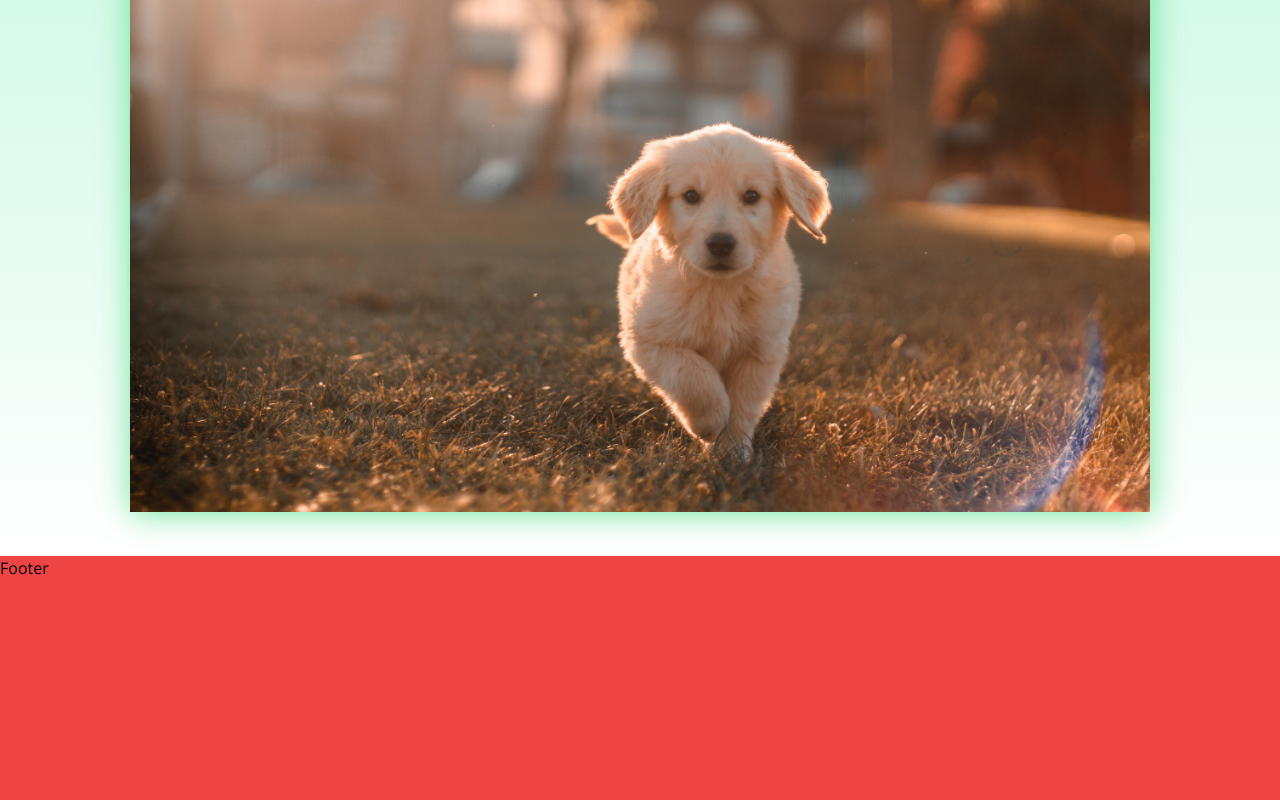
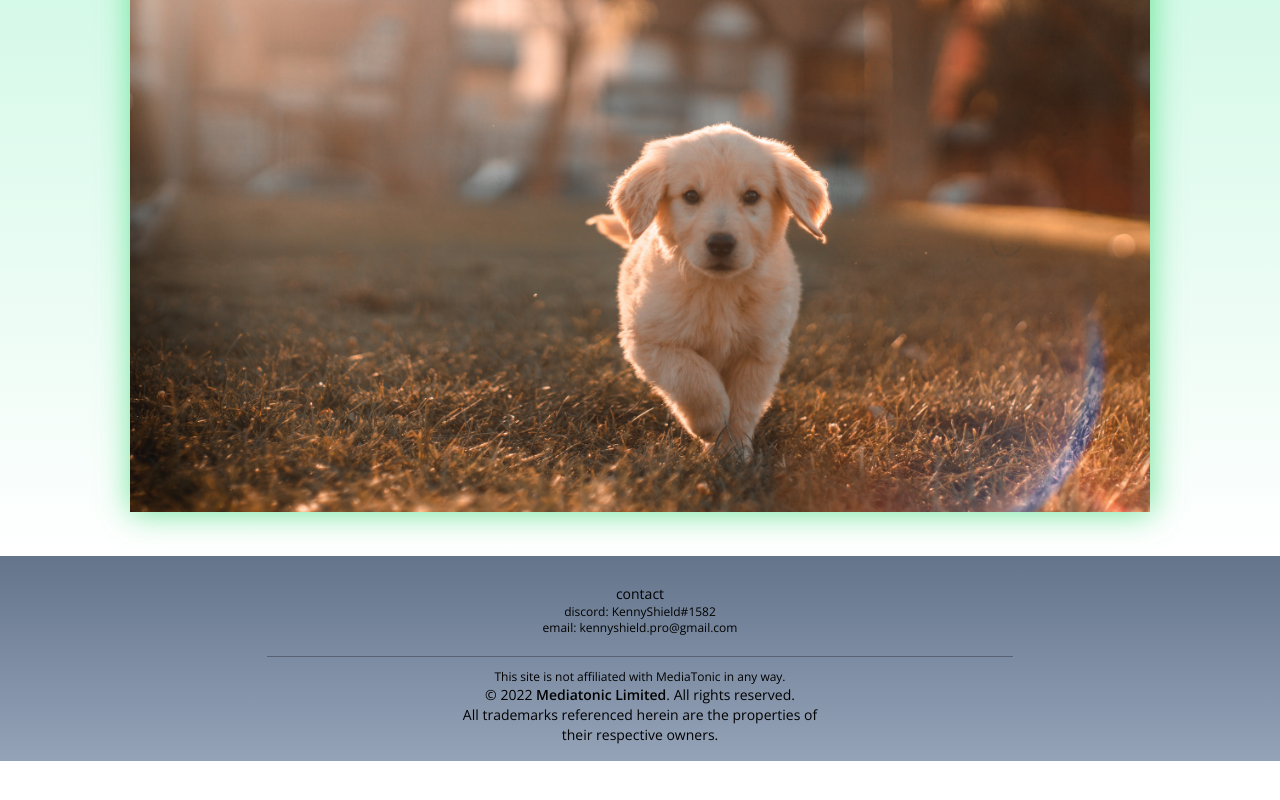
Before and after one commit to Antoine2a/fallguys-tools, a React (Vite) app: page /#/ in a window 1280 px wide. Shown: the part 612-1412 px from the top of the page. After the commit the page ends 1373 px from the top, so only its background shows below. Built offline with nearby package versions, Linux system fonts and the light colour scheme.

Commit message:
feat: first implementation of footer, ugly but do the job

```diff
--- a/package.json
+++ b/package.json
@@ -15,6 +15,7 @@
     "dependencies": {
         "react": "^18.2.0",
         "react-dom": "^18.2.0",
+        "react-icons": "^4.6.0",
         "react-router-dom": "^6.4.3"
     },
     "devDependencies": {
--- a/src/components/Footer.tsx
+++ b/src/components/Footer.tsx
@@ -1,7 +1,69 @@
 import React from 'react';
+import { Link } from 'react-router-dom';
+import { footerData } from '../data';
 
 function Footer() {
-    return <div className="bg-red-500 h-64 flex-none">Footer</div>;
+    const { titles, links, socialLinks } = footerData;
+
+    return (
+        <div className="h-fit-content flex-none">
+            <footer className="bg-gradient-to-b from-slate-500 to-slate-400 pt-7 pb-4">
+                {/* //TODO: just display contact grid of logos, lot of refactor code to do but let's do it later, footer is not important */}
+
+                <p className="flex justify-center text-sm">contact</p>
+                <p className="flex justify-center text-xs">discord: KennyShield#1582</p>
+                <p className="flex justify-center text-xs">email: kennyshield.pro@gmail.com</p>
+                {/* <div className="grid items-center grid-cols-3 justify-items-center">
+                    {titles?.map((val) => (
+                        <div key={val.id} className="grid items-center justify-items-center mb-2">
+                            <h1 className="text-xl lg:text-base uppercase font-semibold">{val.title}</h1>
+                        </div>
+                    ))}
+                    {links?.map((list) => (
+                        <ul key={list.id} className="grid items-center justify-items-center gap-1">
+                            {list?.content.map((val) => {
+                                const Icon = val?.icon;
+
+                                return Icon ? (
+                                    <div key={val.id} className="flex gap-2 ">
+                                        <Icon className="w-5 h-5" />
+                                        <li className="font-mono text-sm sm:text-xs">{val.link}</li>
+                                    </div>
+                                ) : (
+                                    <div key={val.id}>
+                                        <li className="font-mono text-sm sm:text-xs">{val.link}</li>
+                                    </div>
+                                );
+                            })}
+                        </ul>
+                    ))}
+                </div> */}
+                <div className="w-7/12 lg:w-[95vw] m-auto mt-3">
+                    <div className="h-[0.1vh] bg-black/30 mt-5 mb-3 md:my-3" />
+                    <div className="grid grid-cols-4 md:grid-cols-1 gap-4 text-center">
+                        <div />
+                        <div className="col-span-2 md:col-span-1 md:order-last">
+                            <p className="text-xs md:text-center">This site is not affiliated with MediaTonic in any way.</p>
+                            <div className="md:hide" />
+                            <p className="text-sm md:text-center">
+                                © {new Date().getFullYear()}
+                                <span className="font-semibold"> Mediatonic Limited</span>. All rights reserved.
+                            </p>
+                            <p className="text-sm md:text-center">All trademarks referenced herein are the properties of their respective owners. </p>
+                        </div>
+                        {/* <div className="self-center place-self-center md:col-start-1 md:pb-0">
+                            <div className="flex items-center gap-3">
+                                {socialLinks?.map((val, idx) => {
+                                    const Icon = val.icon;
+                                    return <Icon key={idx} className="w-5 h-5" />;
+                                })}
+                            </div>
+                        </div> */}
+                    </div>
+                </div>
+            </footer>
+        </div>
+    );
 }
 
 export default Footer;
--- /dev/null
+++ b/src/data/footer.ts
@@ -0,0 +1,61 @@
+import { IconType } from 'react-icons';
+import { SiDiscord, SiTwitter, SiYoutube, SiTwitch, SiMaildotru } from 'react-icons/si';
+
+type Tlinks = {
+    id: string;
+    content: {
+        id: string;
+        link: string;
+        icon?: IconType;
+        url?: string;
+    }[];
+};
+
+type Tfooter = {
+    titles: {
+        id: string;
+        title: string;
+    }[];
+    links: Tlinks[];
+    socialLinks: { id: string; icon: IconType; url?: string }[];
+};
+
+const footerData: Tfooter = {
+    titles: [
+        { id: 'foot_titles_1', title: 'About' },
+        { id: 'foot_titles_2', title: 'FAQ' },
+        { id: 'foot_titles_3', title: 'Contact' },
+    ],
+    links: [
+        {
+            id: 'foot_links_1',
+            content: [
+                { id: 'link_content_1', link: 'About Me' },
+                { id: 'link_content_2', link: 'Features' },
+                { id: 'link_content_3', link: 'News' },
+                { id: 'link_content_4', link: 'Menu' },
+            ],
+        },
+        {
+            id: 'foot_links_2',
+            content: [],
+        },
+        {
+            id: 'foot_links_3',
+            content: [
+                { id: 'contact_twitter', link: 'MrPrart', icon: SiTwitter },
+                { id: 'contact_youttube', link: 'KennyShield', icon: SiYoutube },
+                { id: 'contact_discord', link: 'KennyShield#1582', icon: SiDiscord },
+                { id: 'contact_email', link: 'kennyshield.pro@gmail.com', icon: SiMaildotru },
+                { id: 'contact_twitch', link: 'KennyShield', icon: SiTwitch },
+            ],
+        },
+    ],
+    socialLinks: [
+        { id: 'fgt_twitter', icon: SiTwitter },
+        { id: 'fgt_youtube', icon: SiYoutube },
+        { id: 'foot_fgt_socialLink_discord', icon: SiDiscord },
+    ],
+};
+
+export default footerData;
--- /dev/null
+++ b/src/data/index.ts
@@ -0,0 +1,2 @@
+export { default as footerData } from './footer';
+export { default as spedrunData } from './speedrun';
--- a/src/data/speedrun.ts
+++ b/src/data/speedrun.ts
@@ -1,2 +1,4 @@
 // eslint-disable-next-line import/prefer-default-export
 export const speedrun = [];
+
+export default speedrun;
```
Also changed, not shown: 1 other file (tests, documents, lock files or other folders).
